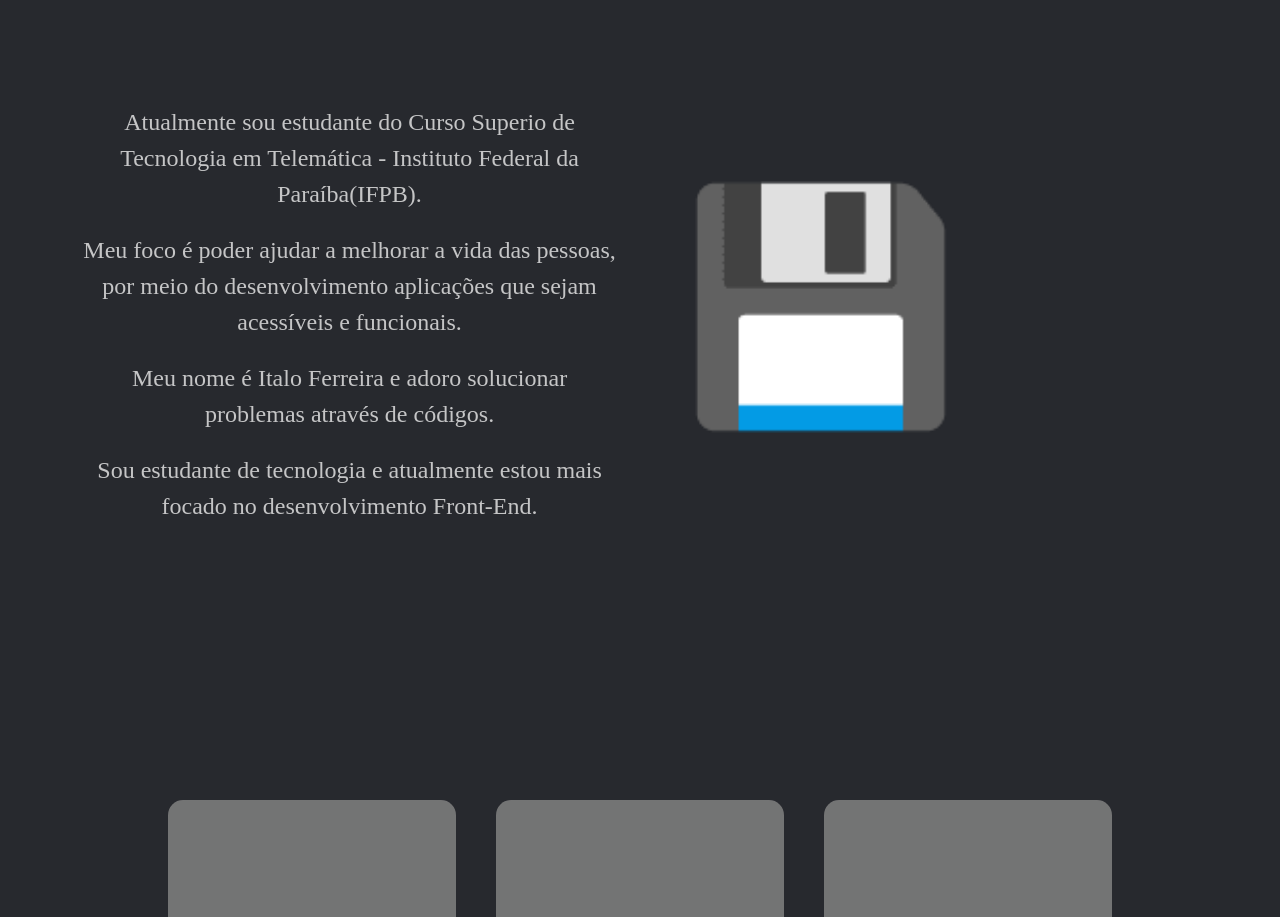
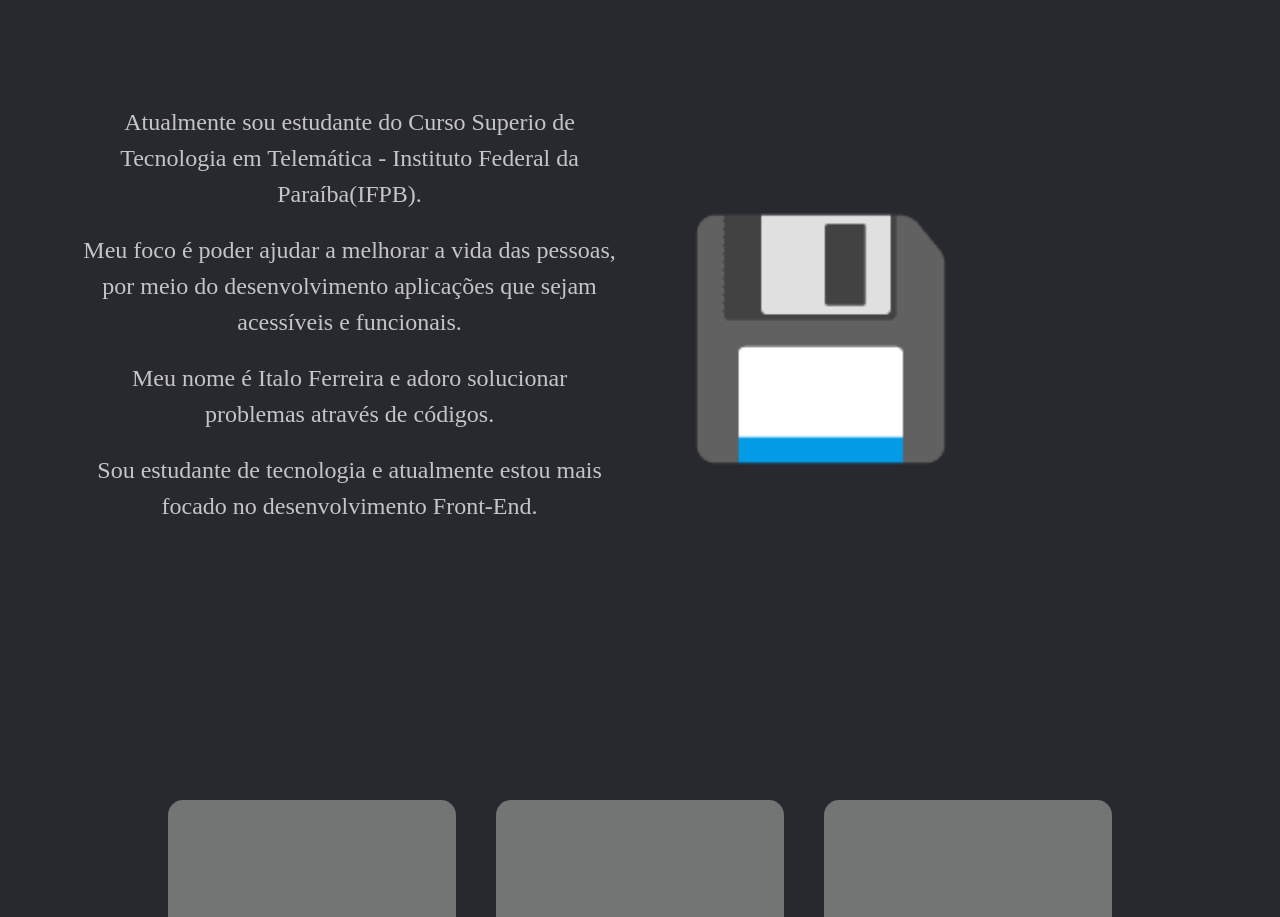
Before and after one commit to italoferreira0/portifolioo, a React (Create React App) app: page / in a window 1280 px wide. Shown: the part 800-1717 px from the top of the page. Built offline with nearby package versions, Linux system fonts and the light colour scheme.

Commit message:
Realizando alteraçoes

```diff
--- a/src/componentes/Sobre_mim/Sobre_mim.css
+++ b/src/componentes/Sobre_mim/Sobre_mim.css
@@ -19,6 +19,7 @@
 
 .AnimacaoIcons{
     margin-left: 40px;
+    padding-top: 5rem;
     padding-right: 10rem;
     margin-top: 6rem;
     font-size: 14rem;
--- a/src/componentes/Sobre_mim/Sobre_mim.jsx
+++ b/src/componentes/Sobre_mim/Sobre_mim.jsx
@@ -29,7 +29,6 @@ export default function Sobre_mim(props) {
                 <div class="col-sm DivP2">
                     <div className='Apresentacao'>
 
-                        <br /><br />
                         <Typical
                             steps={[
                                '✍',3000,
```
